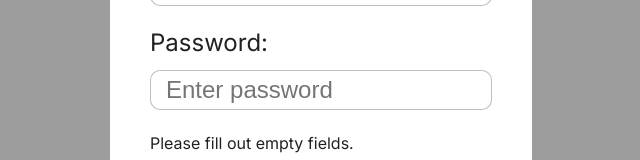
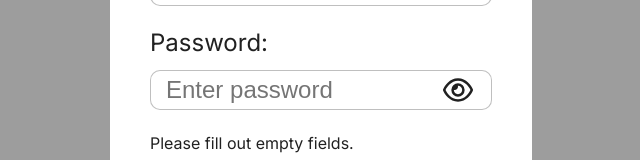
Before and after one commit to Dimonjik777/habit-cracker, a React (Vite) app: page /login-preview in a window 1280 px wide. Shown: the part 363-523 px from the top of the page, without its empty margins (319-959 px from the left). Built offline with nearby package versions, Linux system fonts and the light colour scheme.

Commit message:
Apply password component in FormLogin

```diff
--- a/src/components/FormLogin.tsx
+++ b/src/components/FormLogin.tsx
@@ -1,5 +1,6 @@
 import { useEffect, useState } from "react";
 import Button from "./Button";
+import PasswordField from "./PasswordField";
 import styles from "/src/styles/modules/form.module.scss";
 
 type FormLoginData = {
@@ -54,15 +55,13 @@ export default function FormLogin() {
           required
         />
         <h3 className={styles.label}>Password:</h3>
-        <input
-          className={styles.input}
-          type="password"
-          placeholder="Enter password"
+        <PasswordField
           onInput={(e) =>
             setData({ ...data, password: (e.target as HTMLInputElement).value })
           }
-          required
+          value={data.password}
         />
+
         <h4>{error}</h4>
         <Button type="primary" value="Sign up" action={handleSubmit} />
       </form>
```
